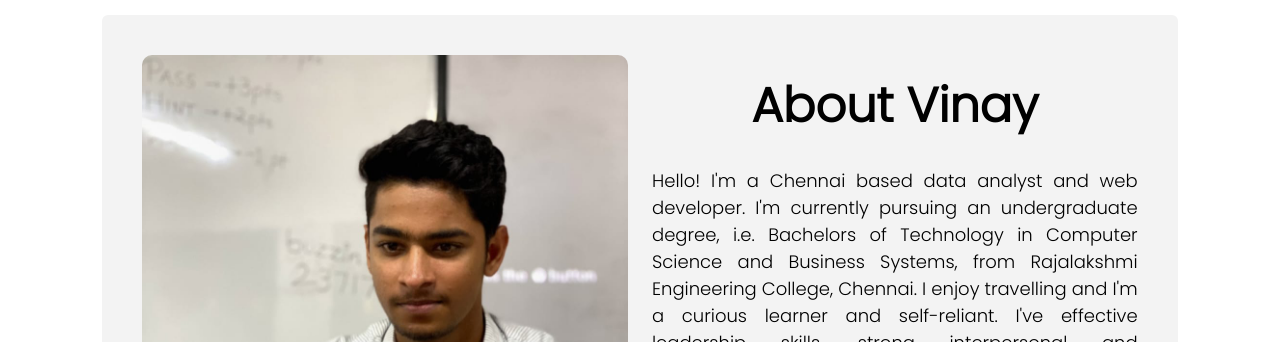
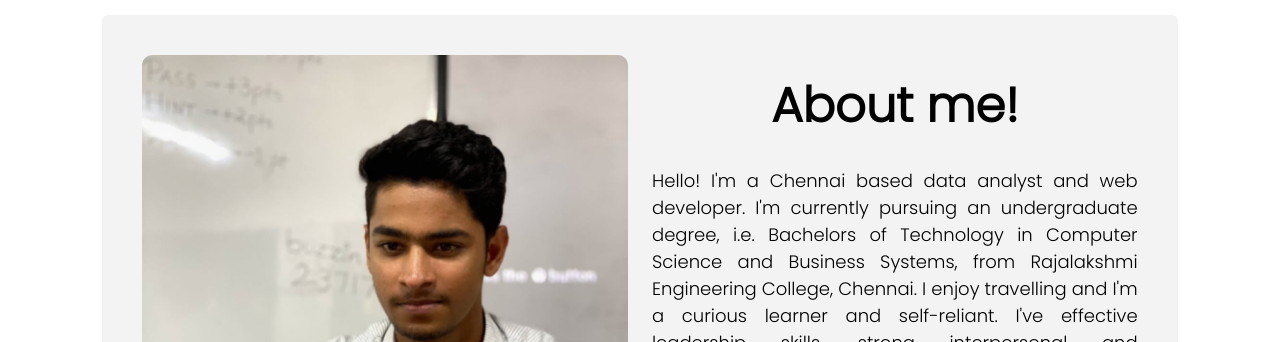
Before and after one commit to vinay-parekh/BVP, a plain HTML site: page index.html in a window 1280 px wide. Shown: the part 815-1157 px from the top of the page. Drawn offline with Linux system fonts and the light colour scheme.

Commit message:
new commit

```diff
--- a/index.html
+++ b/index.html
@@ -38,7 +38,7 @@
 						</div>
 					</div>
 					<div class = "about-col-2">
-						<h1 id = "about-me" style="margin-top: 15px;">About Vinay</h1><br>
+						<h1 id = "about-me" style="margin-top: 15px;">About me!</h1><br>
 						<p id = "aboutme-description">
 							Hello! I'm a Chennai based data analyst and web developer.
 							I'm currently pursuing an undergraduate degree, i.e. Bachelors of Technology in Computer Science and Business Systems,
```
